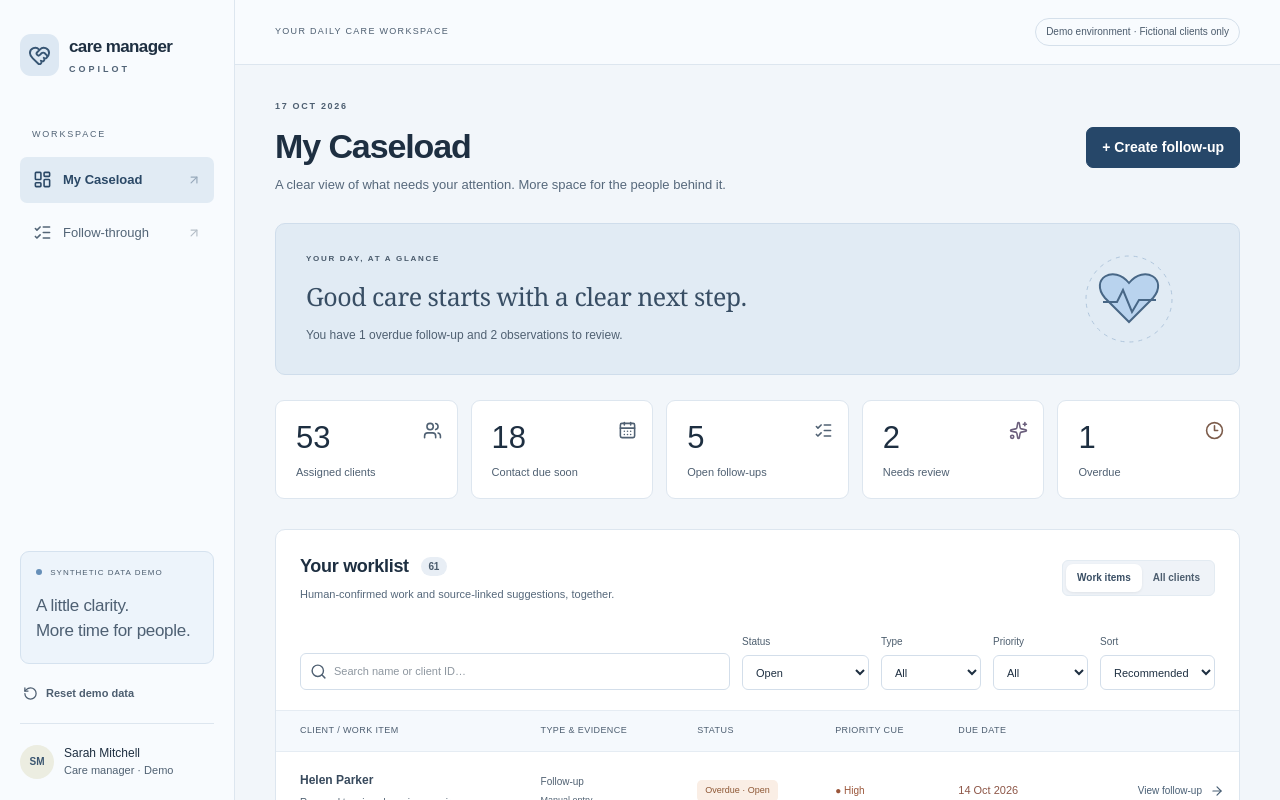
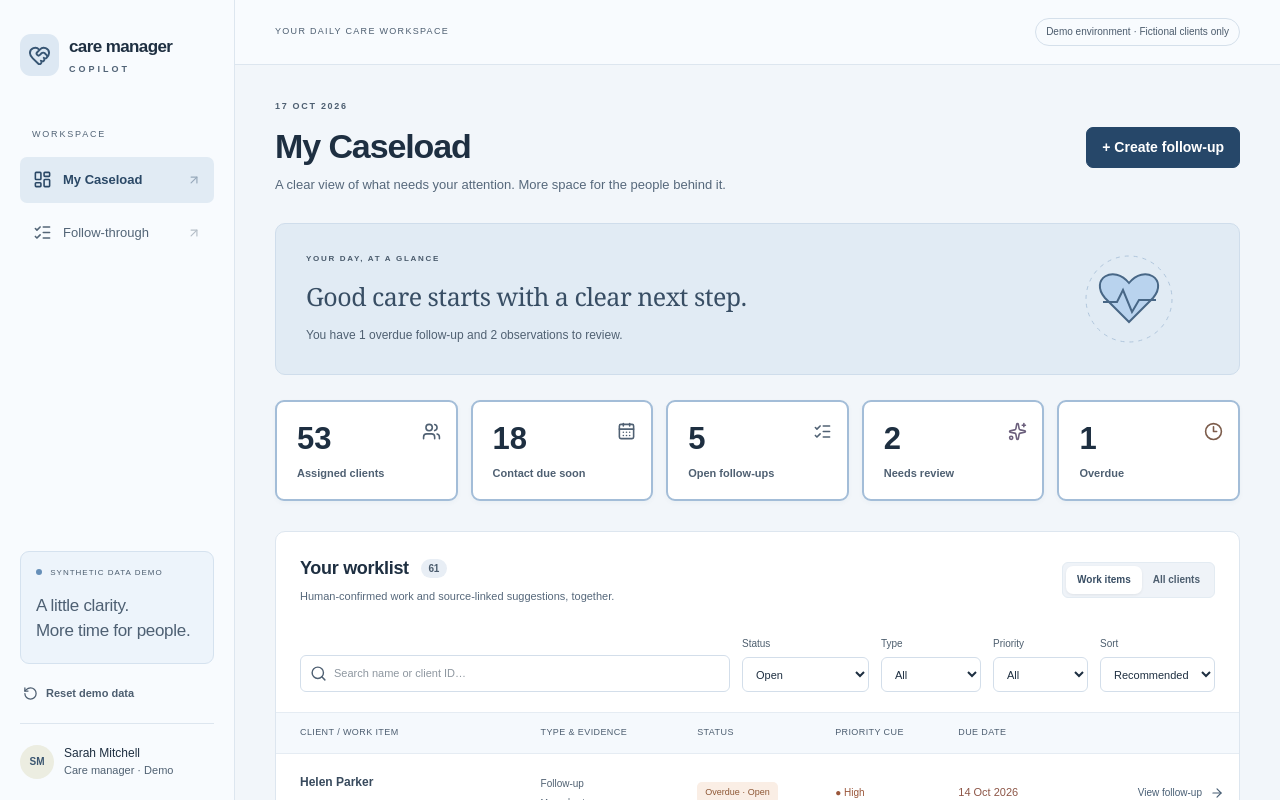
Before and after one commit to boppaiah/care-manager, a Next.js app: page /caseload in a window 1280 px wide. Shown: the top 800 px of the page. Built offline with nearby package versions, Linux system fonts and the light colour scheme.

Commit message:
style: emphasise stat buttons with bold text and blue borders

```diff
--- a/src/app/globals.css
+++ b/src/app/globals.css
@@ -343,7 +343,7 @@ main {
   margin: 22px 0 30px;
 }
 .stat {
-  border: 1px solid var(--line);
+  border: 2px solid #a3bdd8;
   border-radius: 9px;
   background: white;
   padding: 18px 20px;
@@ -353,6 +353,15 @@ main {
   gap: 9px;
   position: relative;
   text-align: left;
+  box-shadow: 0 2px 5px #2647690a;
+  transition:
+    border-color 150ms ease,
+    background-color 150ms ease;
+}
+.stat:hover,
+.stat:focus-visible {
+  border-color: #527da8;
+  background: #f2f7fd;
 }
 .stat svg {
   position: absolute;
@@ -362,12 +371,12 @@ main {
 }
 .stat strong {
   font-size: 31px;
-  font-weight: 500;
+  font-weight: 700;
   line-height: 1.2;
 }
 .stat span {
   font-size: 11px;
-  font-weight: 400;
+  font-weight: 600;
   color: #4f6072;
 }
 .stat:nth-child(4) svg {
```
